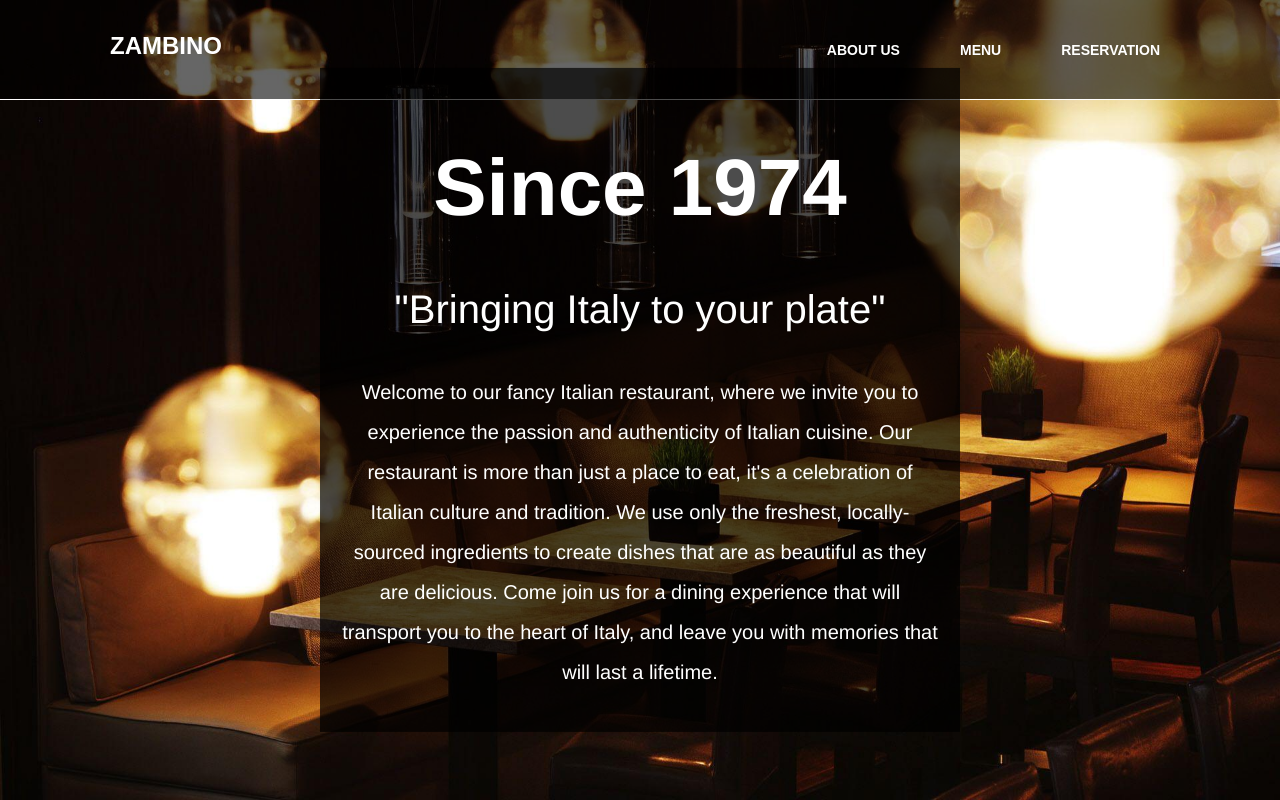
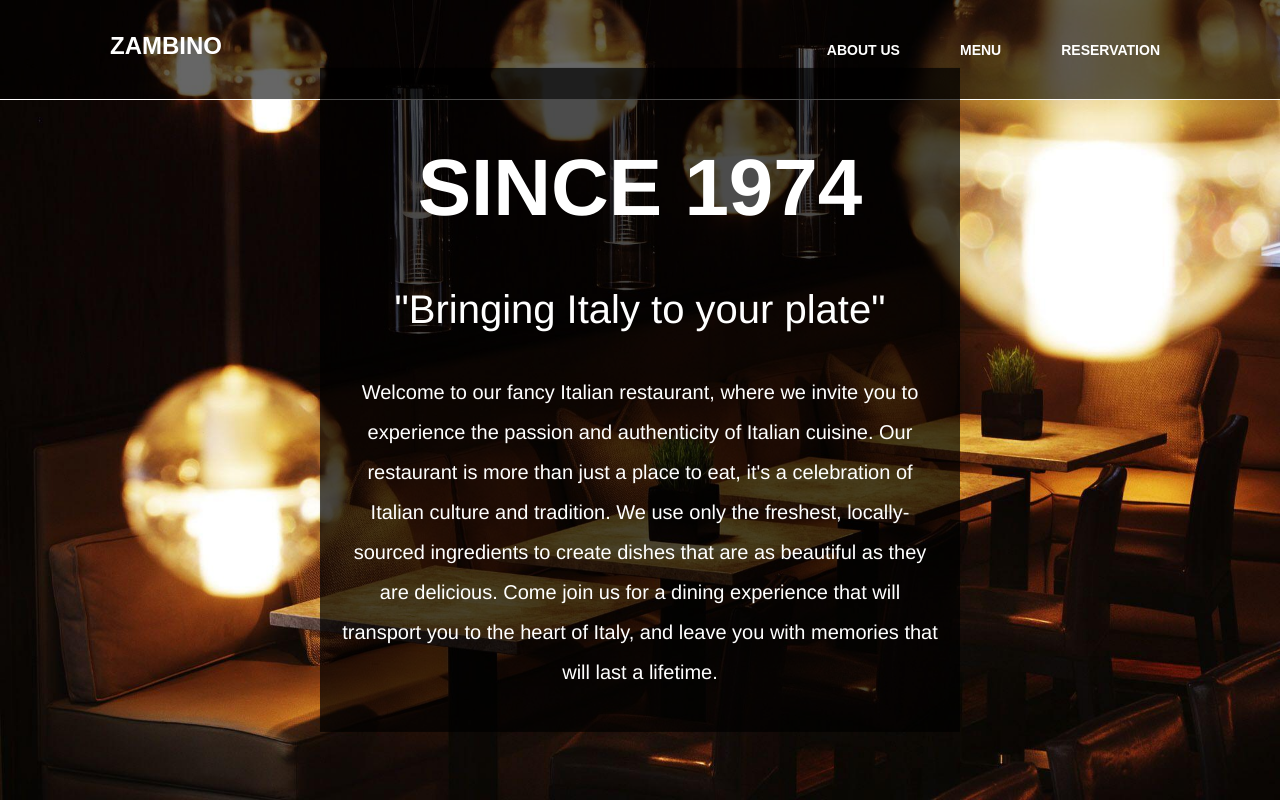
Before and after one commit to Michaelhuang43/Zambino, a plain HTML site: page Index.html in a window 1280 px wide. Drawn offline with Linux system fonts and the light colour scheme.

Commit message:
Update Style1.css

```diff
--- a/Style1.css
+++ b/Style1.css
@@ -80,5 +80,5 @@ section{
 }
 
 h1 {
-    transforum: uppercase;
+   text-transform: uppercase;
 }
```
